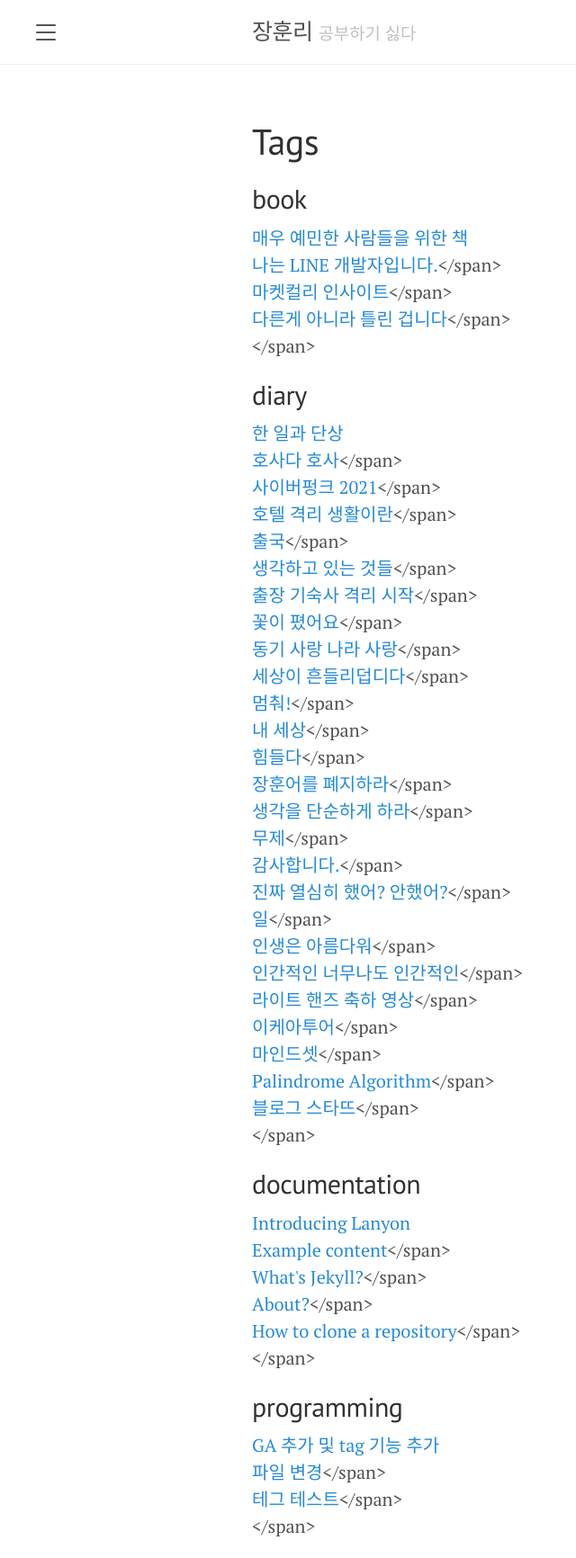
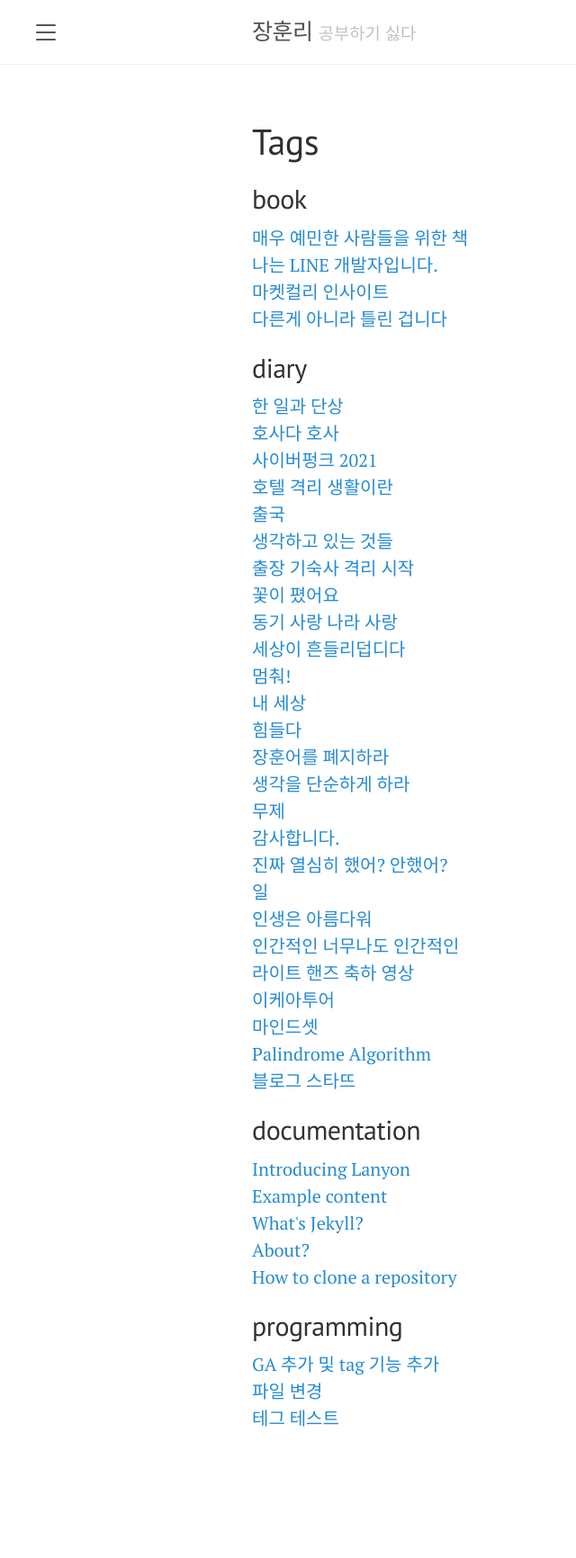
Before and after one commit to hijanghoon/hijanghoon.github.io, a Jekyll site: the page built from tags.md, in a window 1280 px wide. Shown: the whole page at 90% size, without its empty margins (0-640 px from the left). Built offline with Jekyll 4.4.1, drawn with Linux system fonts in a browser that asks for light colours; after the commit the page ends 1612 px from its top, so only the background shows below that.

Commit message:
change tags page design2

```diff
--- a/tags.md
+++ b/tags.md
@@ -16,7 +16,8 @@
   <span class="posts">
     {% for post in site.tags[this_word] %}{% if post.title != null %}
     <!--<span itemscope><span class="entry-date"><time datetime="{{ post.date | date_to_xmlschema }}" itemprop="datePublished">{{ post.date | date: "%Y %B %d" }}</time></span>-->
-    <a href="{{ post.url }}">{{ post.title }}</a></span>
+    <a href="{{ post.url }}">{{ post.title }}</a>
+    <!--</span>-->
     <br>
     {% endif %}{% endfor %}
   </span>
```
